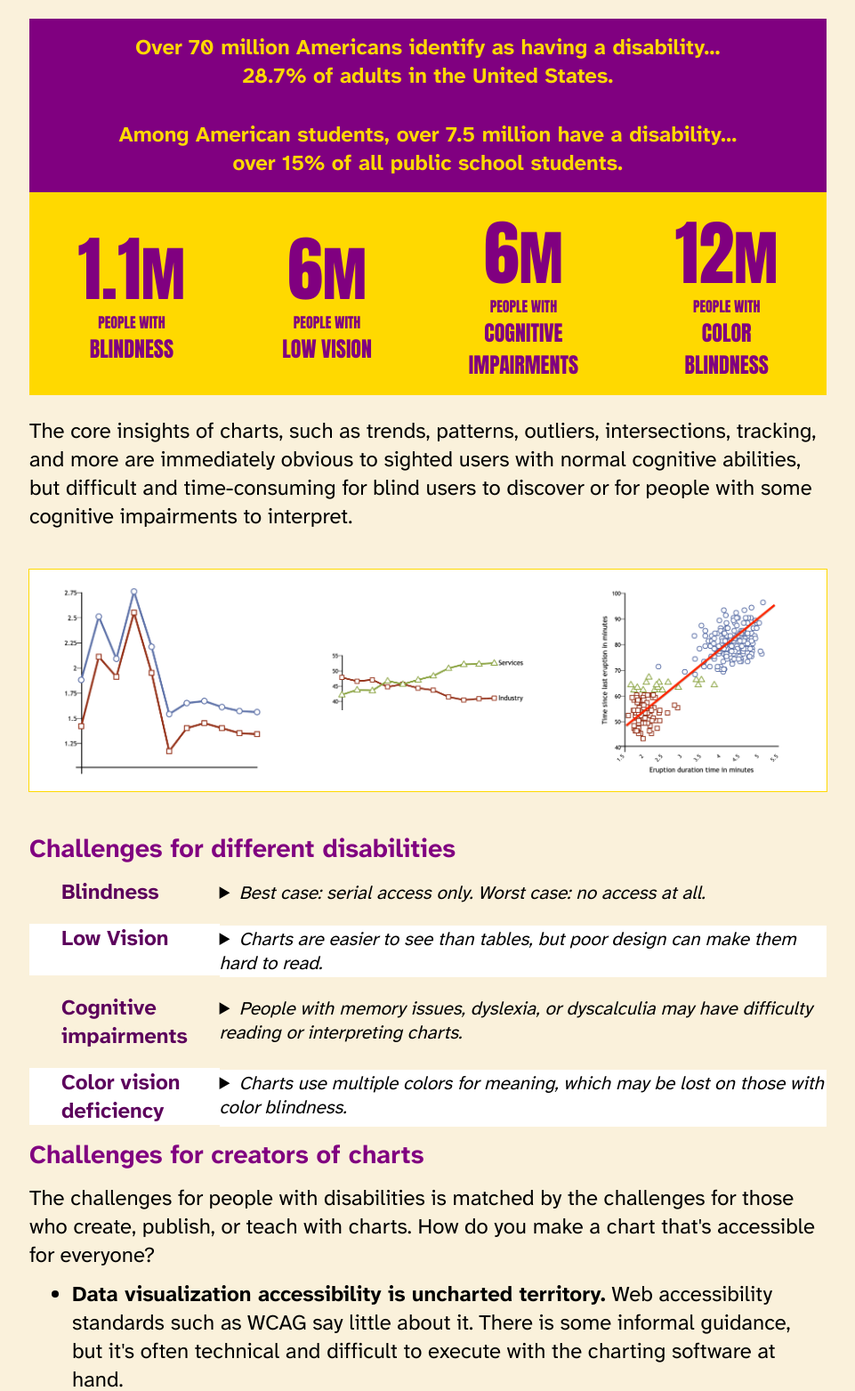
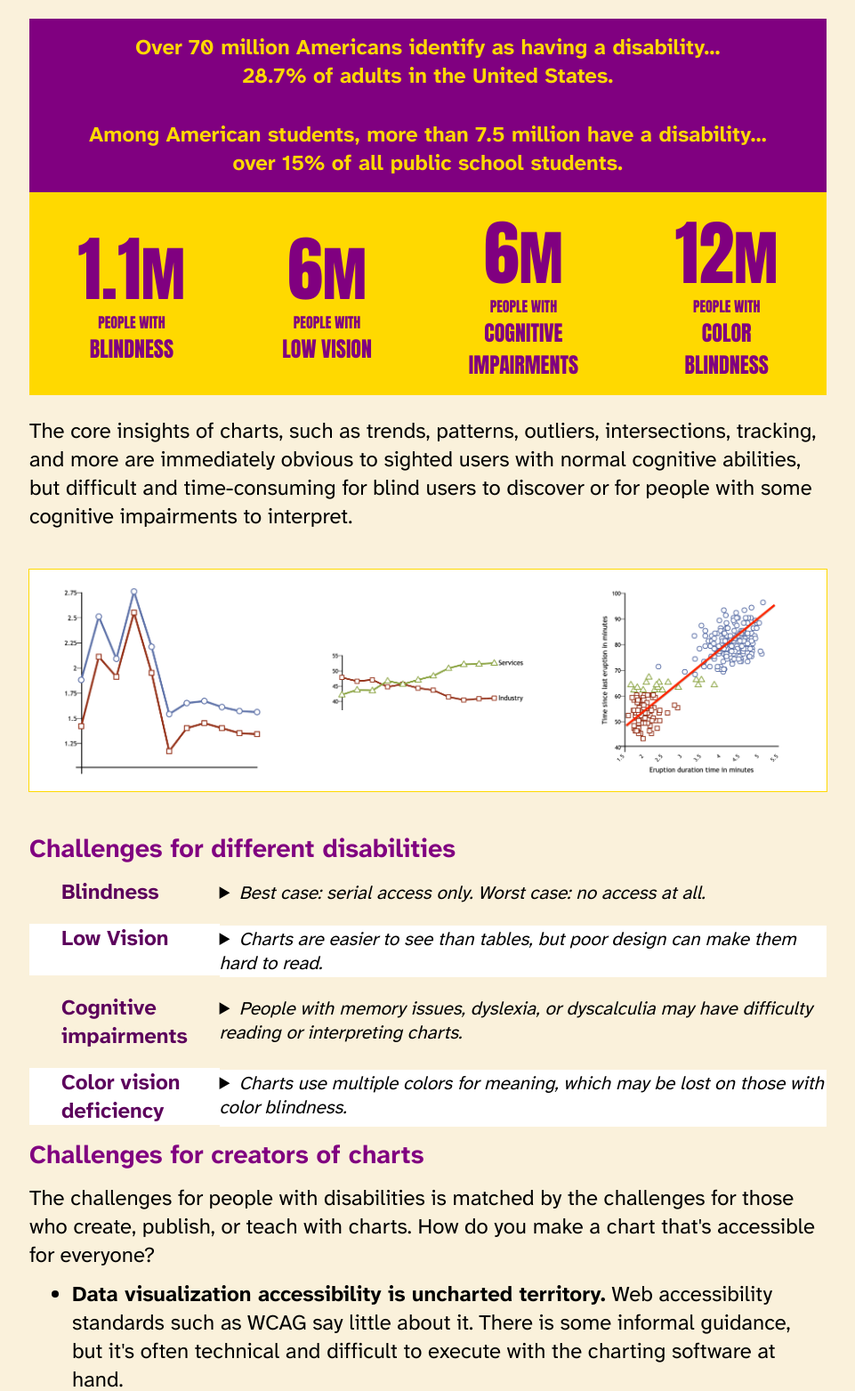
Before and after one commit to fizzstudio/paracharts-info, a plain HTML site: page education/index.html in a window 1280 px wide. Shown: the part 380-1943 px from the top of the page at 89% size, without its empty margins (159-1120 px from the left). Drawn offline with Linux system fonts and the light colour scheme.

Commit message:
more tweaks

```diff
--- a/assets/style.css
+++ b/assets/style.css
@@ -86,6 +86,10 @@ section#effect p {
   font-weight: bold;
   text-align: center;
   padding: 0.7em 0;
+}
+
+ul li {
+  padding-bottom: 0.5em;
 }
 
 ul#stats {
--- a/education/index.html
+++ b/education/index.html
@@ -23,7 +23,7 @@
     <section id="effect">
       <p>Over 70 million Americans identify as having a disability… <br>28.7% of adults in the United States.</p>
 
-      <p>Among American students, over 7.5 million have a disability… <br>over 15% of all public school students.</p>
+      <p>Among American students, more than 7.5 million have a disability… <br>over 15% of all public school students.</p>
 
       <ul id="stats">
         <li>
@@ -215,7 +215,7 @@
         <figcaption></figcaption>
       </figure>
 
-      <p>Many people with disabilities have more than one disability. We provide sensible defaults to make our charts as accessible as possible to the widest set of people, and we go further by offering extensive customization options for end-users.</p>
+      <p>Many people with disabilities have more than one disability. Personalization enables the user to close the gaps for their own needs. We provide sensible defaults to make our charts as accessible as possible to the widest set of people, and we go further by offering extensive customization options for end-users.</p>
 
       <p>These customization options include:</p>
 
```
